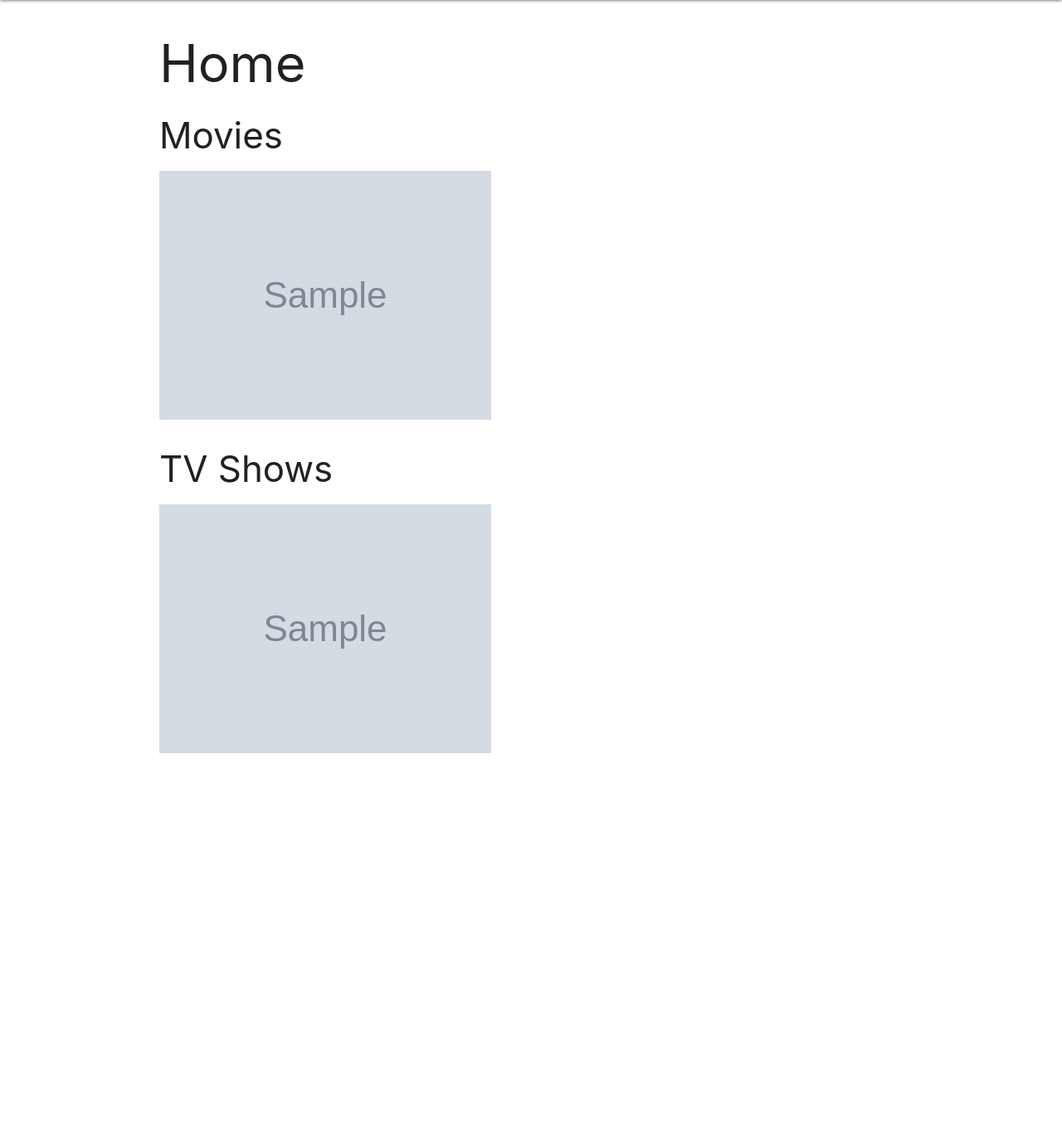
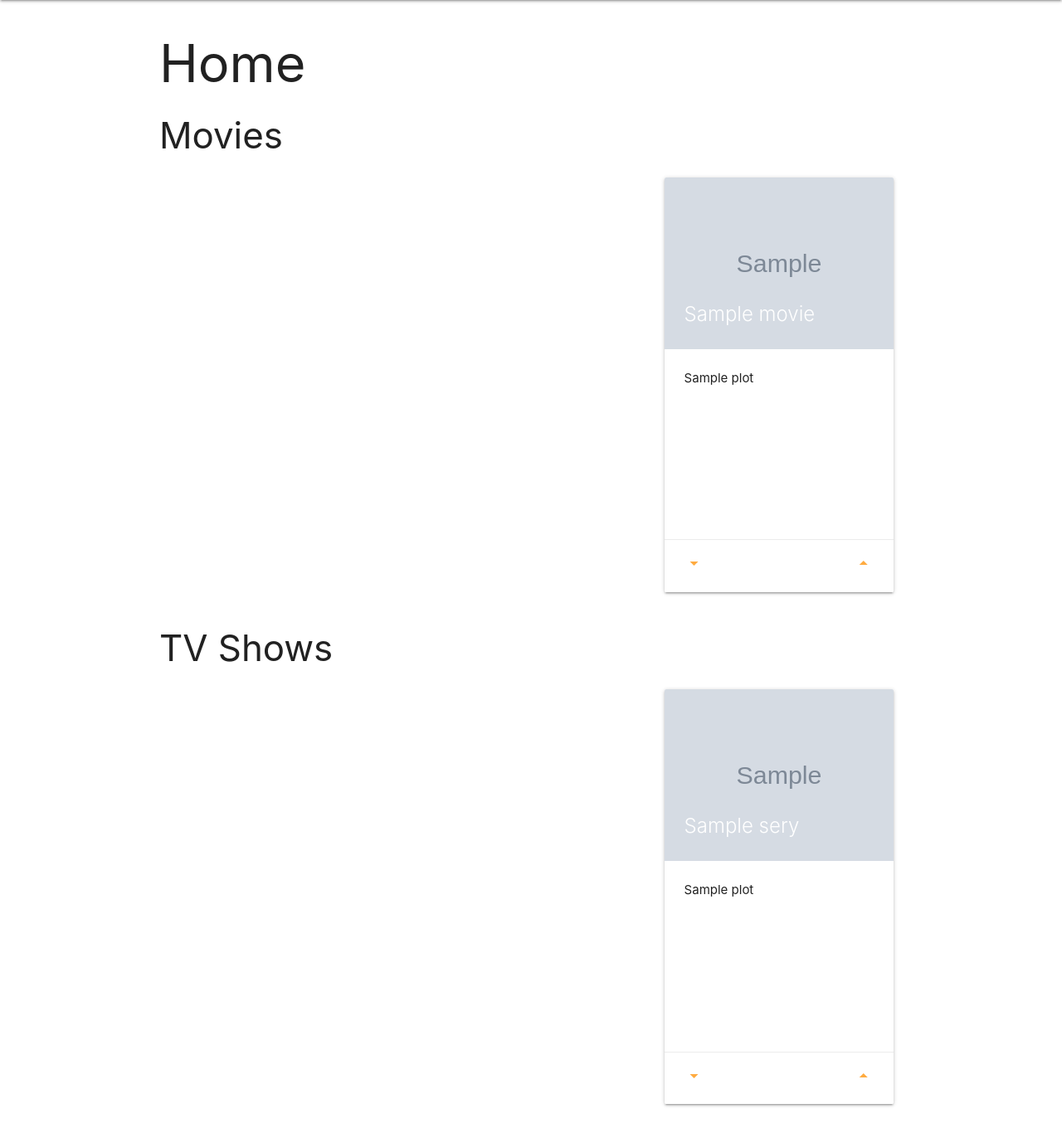
Before and after one commit to Prejudice182/prej-milestone-three, a Flask app: page / in a window 1280 px wide. Shown: the part 64-1430 px from the top of the page at 83% size. Before the commit the page ends 972 px from the top, so only its background shows below. Run offline with Flask 2, Linux system fonts and the light colour scheme; grey boxes marked "Sample" are stand-in pictures; a database or web service that is not in the repository returns one stand-in record (values such as "Sample title"); parts of the project's set-up code (start-up, migrations or seed data) failed here and were passed over; some libraries are stand-ins or nearby versions.

Commit message:
Display top 3 favourites as cards

```diff
--- a/app.py
+++ b/app.py
@@ -1,5 +1,5 @@
 from flask import Flask, render_template, redirect, request, url_for, flash, jsonify
-from flask_pymongo import PyMongo
+from flask_pymongo import PyMongo, pymongo
 from forms import EntryForm
 import os
 import requests
@@ -21,9 +21,9 @@ OMDB_KEY = os.getenv('OMDB_KEY')
 @app.route('/')
 @app.route('/index')
 def home():
-    movies = mongo.db.movie.find() or None
-    tvshows = mongo.db.series.find() or None
-    return render_template('index.html', title='Home', movies=movies, tvshows=tvshows)
+    movies = mongo.db.movie.find()
+    tvshows = mongo.db.series.find()
+    return render_template('index.html', title='Home', movies=movies.sort('votes', pymongo.DESCENDING).limit(3), tvshows=tvshows.sort('votes', pymongo.DESCENDING).limit(3))
 
 
 @app.route('/add-favourite', methods=['GET', 'POST'])
@@ -33,21 +33,24 @@ def add_favourite():
         url = f'http://www.omdbapi.com/?apikey={OMDB_KEY}&t={request.form["entry_name"]}&type={request.form["entry_type"]}'
         entry_details = requests.get(url).json()
         try:
-            coll_name = mongo.db[request.form["entry_type"]]
+            coll_name = mongo.db[request.form['entry_type']]
             coll_name.insert_one({
-                "title": entry_details["Title"],
-                "year": entry_details["Year"],
-                "release": entry_details["Released"],
-                "genres": entry_details["Genre"],
-                "plot": entry_details["Plot"],
-                "poster": entry_details["Poster"],
-                "imdbRating": entry_details["imdbRating"],
-                "reason": request.form["reason"],
-                "addedBy": request.form["username"]
+                'title': entry_details['Title'],
+                'year': entry_details['Year'],
+                'release': entry_details['Released'],
+                'genres': entry_details['Genre'],
+                'plot': entry_details['Plot'],
+                'poster': entry_details['Poster'],
+                'imdbRating': entry_details['imdbRating'],
+                'reason': request.form['reason'],
+                'addedBy': request.form['username'],
+                'votes': 1
             })
-        except Exception as e:
-            flash(f'{e}')
-        return redirect(url_for("home"))
+        except:
+            flash('Something went wrong! Please try again')
+        else:
+            flash("Favourite saved!")
+            return redirect(url_for('home'))
     return render_template('add-favourite.html', title='Add Favourite', form=entry_form)
 
 
--- a/static/css/style.css
+++ b/static/css/style.css
@@ -1,12 +1,8 @@
 .flex {
     display: flex;
     flex-wrap: wrap;
-}
+  }
 
-img.responsive-img {
-    height: 100%;
-}
-
-.muted-dropdown {
-    color: rgba(0,0,0, 0.1);
-}
+  .card .card-action a:not(.btn):not(.btn-large):not(.btn-small):not(.btn-large):not(.btn-floating){
+      margin: 0;
+  }
--- a/templates/base.html
+++ b/templates/base.html
@@ -36,15 +36,11 @@
     <script src="https://cdnjs.cloudflare.com/ajax/libs/materialize/1.0.0/js/materialize.min.js"></script>
     <script>
         $(document).ready(() => {
-            $('.sidenav').sidenav();
-            $('select').formSelect();
-            $('.select-dropdown').addClass("muted-dropdown");
-            $('.select-dropdown').click((event) => {
-                $(event.currentTarget).removeClass("muted-dropdown");
-            });
+            $(".sidenav").sidenav();
+            $("select").formSelect();
         });
         {% for message in get_flashed_messages() %}
-            M.toast({ html: '{{ message }}' })
+            M.toast({ html: "{{ message }}" })
         {% endfor %}
     </script>
 </body>
--- a/templates/index.html
+++ b/templates/index.html
@@ -1,12 +1,37 @@
 {% extends 'base.html'%}
+{% macro render_card(entry) -%}
+<div class="col m4">
+    <div class="card large">
+        <div class="card-image">
+            <img class="responsive-img" src="{{ entry.poster }}" alt="{{ entry.title }}">
+            <span class="card-title">{{ entry.title }}</span>
+        </div>
+        <div class="card-content">
+            <p>{{ entry.plot }}</p>{{ caller() }}
+        </div>
+        <div class="card-action">
+            <a href="/vote-down/{{ entry._id }}"><i class="material-icons">arrow_drop_down</i></a>
+            <a href="/vote-up/{{ entry._id }}" class="right"><i class="material-icons">arrow_drop_up</i></a>
+        </div>
+    </div>
+</div>
+{%- endmacro %}
 {% block content %}
-    <h1>Home</h1>
-    <h3>Movies</h3>
+<h1>Home</h1>
+<h3>Movies</h3>
+<div class="row flex">
     {% for movie in movies %}
-        <img src="{{ movie.poster }}" alt="{{ movie.title }}">
+    {% call render_card(movie) %} {% endcall %}
+    {% else %}
+    <h4>No movies found!</h4>
     {% endfor %}
-    <h3>TV Shows</h3>
+</div>
+<h3>TV Shows</h3>
+<div class="row flex">
     {% for show in tvshows %}
-        <img src="{{ show.poster }}" alt="{{ show.title }}">
+    {% call render_card(show) %} {% endcall %}
+    {% else %}
+    <h4>No TV Shows found!</h4>
     {% endfor %}
+</div>
 {% endblock %}
```
Also changed, not shown: forms.py (+43 -2 lines), templates/add-favourite.html (+2 -11 lines).
